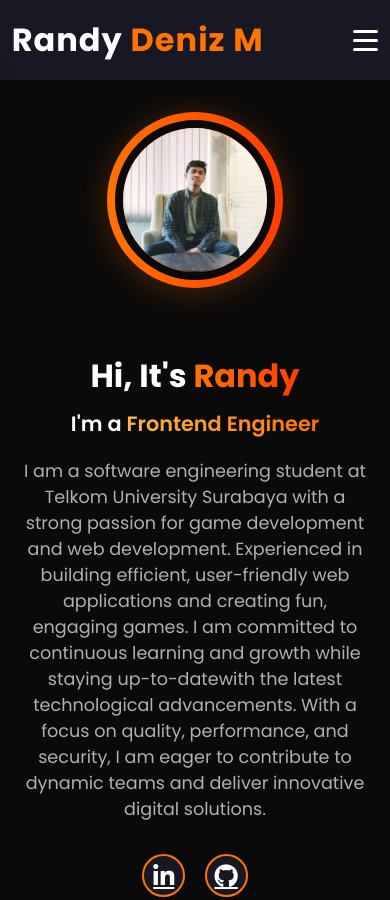
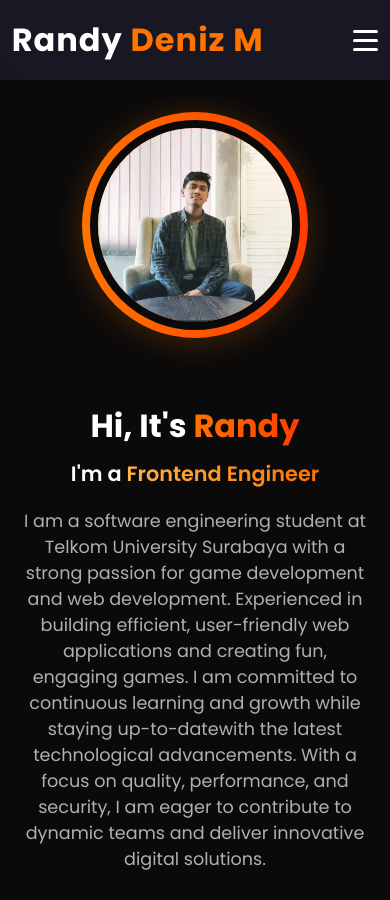
Before and after one commit to RaydenXVII/My-Portfolio, a plain HTML site: page index.html in a window 390 px wide. Shown: the top 900 px of the page. Drawn offline with Linux system fonts and the light colour scheme.

Commit message:
Update style.css

```diff
--- a/style.css
+++ b/style.css
@@ -287,8 +287,8 @@ footer {
     margin-bottom: 2rem;
   }
   .profile-pic {
-    width: 220px;
-    height: 220px;
+    width: 270px;
+    height: 270px;
   }
 }
 @media (max-width: 768px) {
@@ -337,8 +337,8 @@ footer {
   }
 
   .profile-pic {
-    width: 200px;
-    height: 200px;
+    width: 250px;
+    height: 250px;
   }
 }
 @media (max-width: 600px) {
@@ -357,14 +357,14 @@ footer {
     font-size: 1.3rem;
   }
   .profile-pic {
-    width: 180px;
-    height: 180px;
+    width: 230px;
+    height: 230px;
   }
 }
 @media (max-width: 480px) {
   .profile-pic {
-    width: 160px;
-    height: 160px;
+    width: 210px;
+    height: 210px;
   }
   .img-gradient {
     padding: 8px;
@@ -385,8 +385,8 @@ footer {
 }
 @media (max-width: 360px) {
   .profile-pic {
-    width: 140px;
-    height: 140px;
+    width: 190px;
+    height: 190px;
   }
   .img-gradient {
     padding: 6px;
```
